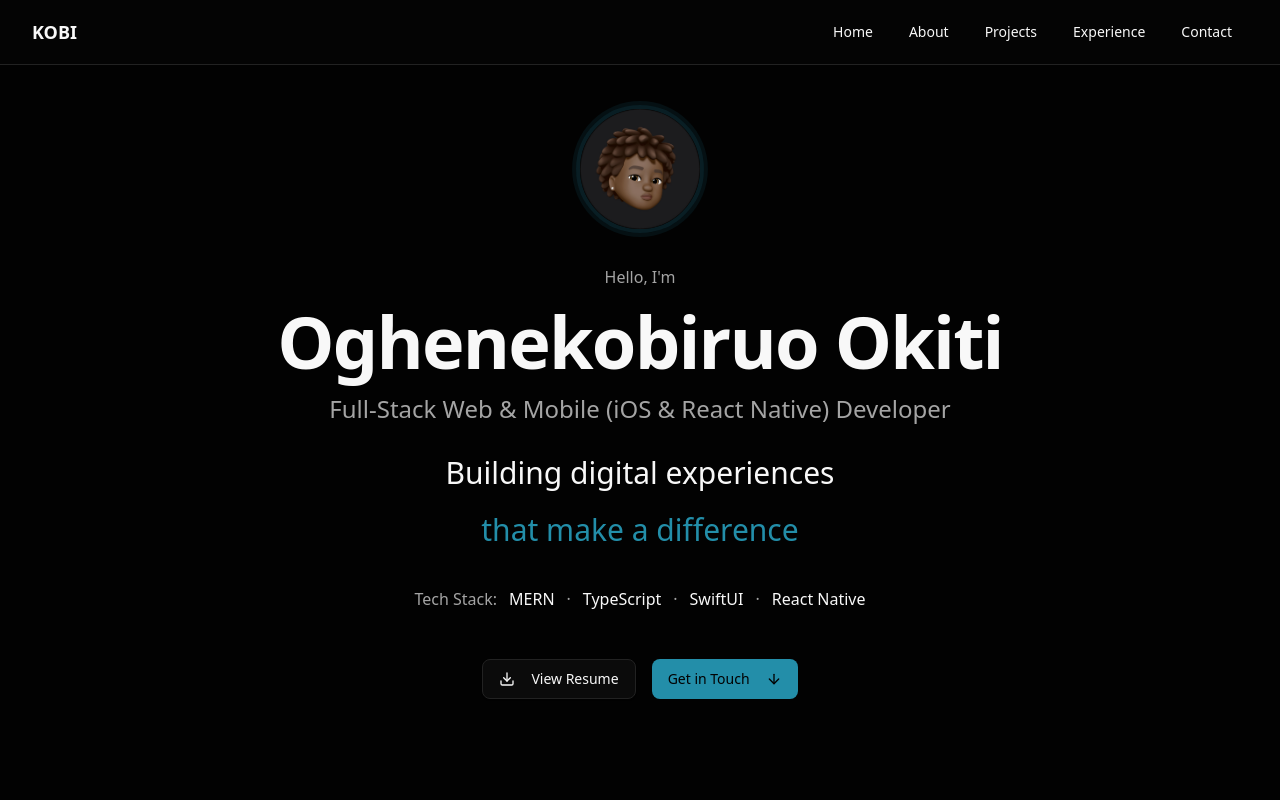
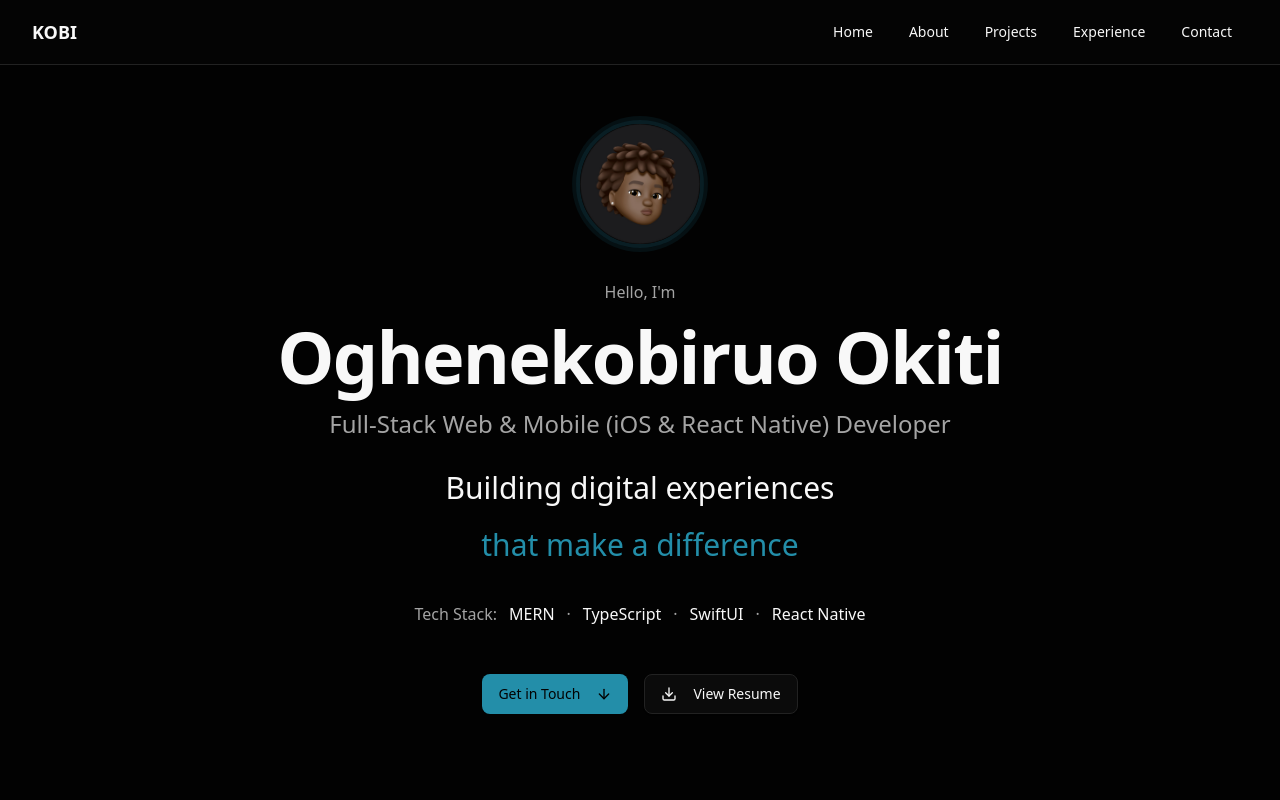
Before and after one commit to Kobi-Okiti/kobi-okiti-portfolio, a Next.js app: page / in a window 1280 px wide. Shown: the top 800 px of the page. Built offline with nearby package versions, Linux system fonts and the light colour scheme.

Commit message:
cv link button successfully fixed

```diff
--- a/components/sections/hero.tsx
+++ b/components/sections/hero.tsx
@@ -41,7 +41,7 @@ export function Hero() {
   return (
     <section
       id="hero"
-      className="relative flex h-[calc(100vh-4rem)] flex-col px-4 py-10 sm:px-6 lg:px-8"
+      className="relative flex h-screen flex-col px-4 py-10 sm:px-6 lg:px-8"
     >
       <div className="mx-auto w-full max-w-5xl flex-1 flex flex-col items-center justify-center pb-20 sm:pb-24">
         <motion.div
@@ -124,6 +124,10 @@ export function Hero() {
             variants={itemVariants}
             className="flex flex-col gap-4 sm:flex-row"
           >
+            <Button size="lg" onClick={scrollToContact} className="group">
+              Get in Touch
+              <ArrowDown className="ml-2 size-4 transition-transform group-hover:translate-y-1" />
+            </Button>
             <Button size="lg" variant="outline" asChild>
               <a
                 href="/Kobi-Okiti-CV.pdf"
@@ -134,10 +138,6 @@ export function Hero() {
                 <Download className="mr-2 size-4" />
                 View Resume
               </a>
-            </Button>
-            <Button size="lg" onClick={scrollToContact} className="group">
-              Get in Touch
-              <ArrowDown className="ml-2 size-4 transition-transform group-hover:translate-y-1" />
             </Button>
           </motion.div>
         </motion.div>
```
